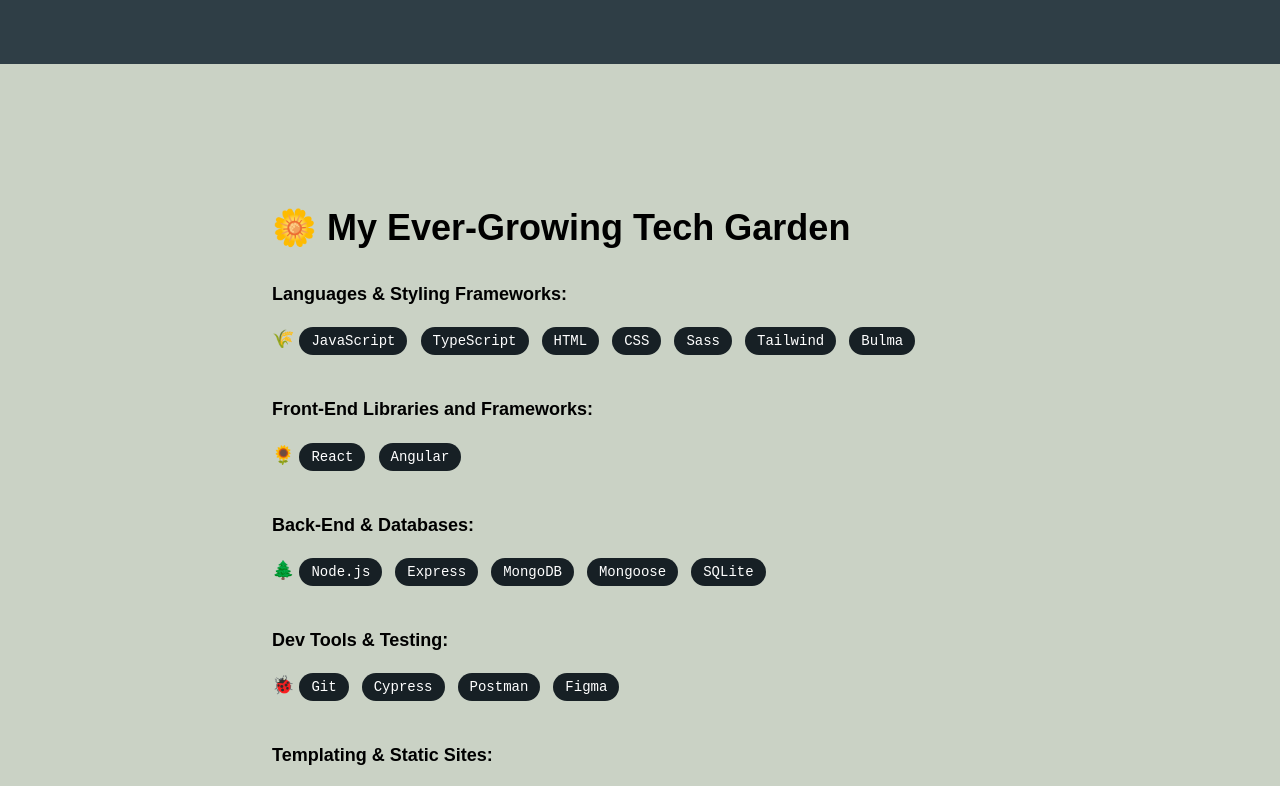
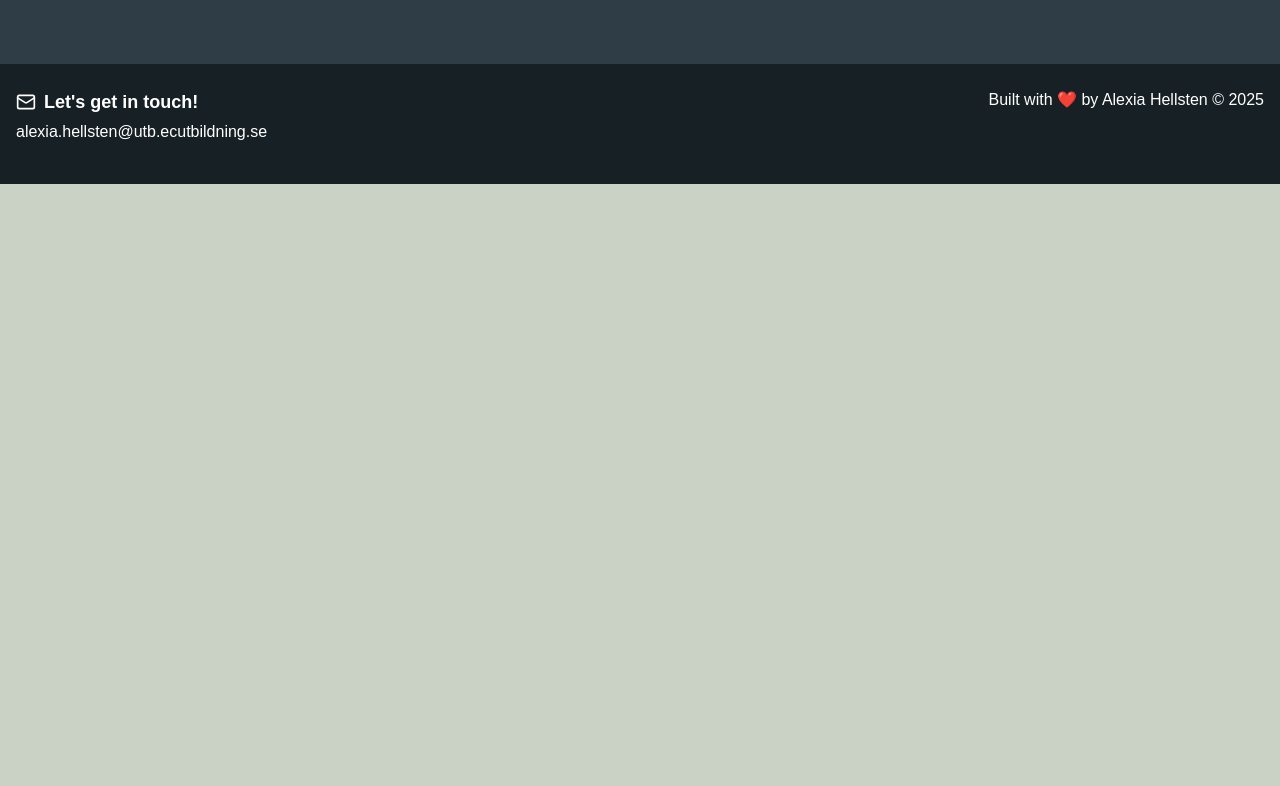
Before and after one commit to alexiahellsten/portfolio-2025, a React (Vite) app: page /about in a window 1280 px wide. Shown: the part 800-1586 px from the top of the page. After the commit the page ends 984 px from the top, so only its background shows below. Built offline with nearby package versions, Linux system fonts and the light colour scheme.

Commit message:
Remove TechGarden from About

```diff
--- a/src/pages/About.tsx
+++ b/src/pages/About.tsx
@@ -1,16 +1,15 @@
 import Navbar from "../components/Navbar"
 import Footer from "../components/Footer"
 import About from "../components/AboutComponent"
-import TechGarden from "../components/TechGarden"
 
-export default function AboutPage() {
+function AboutPage() {
 
   return (
-<>
-    <Navbar />
-    <About />
-    <TechGarden />
-    <Footer />
-</>
+    <>
+      <Navbar />
+      <About />
+      <Footer />
+    </>
   )
 }
+export default AboutPage;
```
